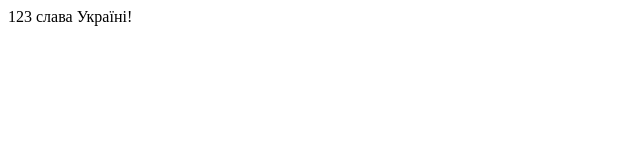
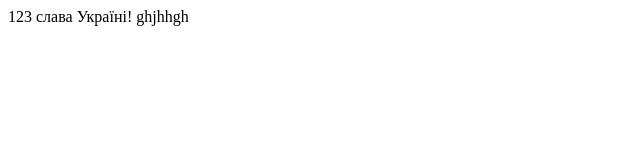
Before and after one commit to Terina-Eka/Test_9, a plain HTML site: page index.html in a window 1280 px wide. Shown: the full height of the page, 0-640 px from the left. Drawn offline with Linux system fonts and the light colour scheme.

Commit message:
1236675765

```diff
--- a/index.html
+++ b/index.html
@@ -10,5 +10,6 @@
 <body>
     123
     слава Україні!
+    ghjhhgh
 </body>
 </html>
```
